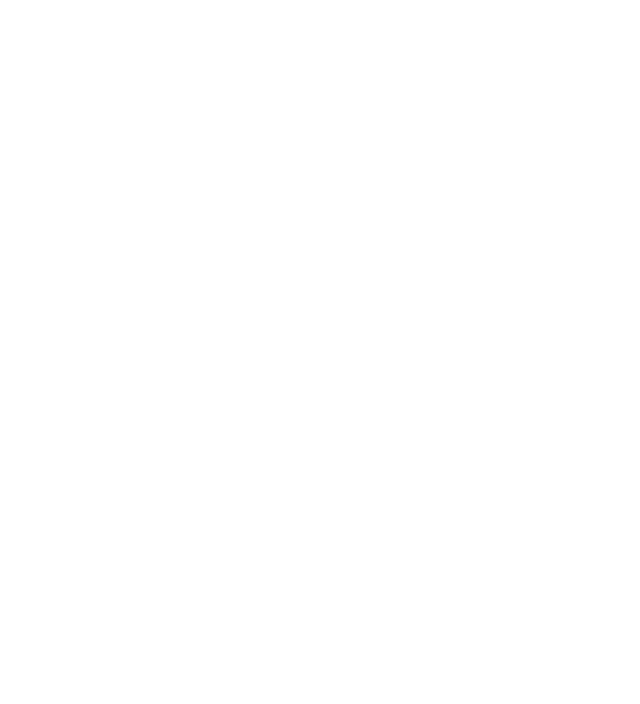
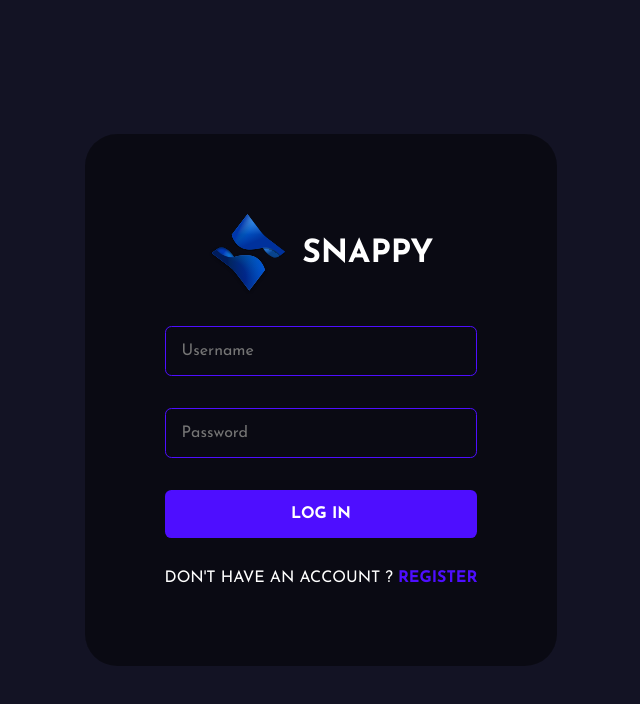
Before and after one commit to shresthashim/chat-app, a React (Create React App) app in the folder client/: page /login in a window 1280 px wide. Shown: the top 704 px of the page, without its empty margins (319-959 px from the left). Built offline with nearby package versions, Linux system fonts and the light colour scheme.

Commit message:
completed login functionality

```diff
--- a/client/src/pages/Login.jsx
+++ b/client/src/pages/Login.jsx
@@ -1,11 +1,151 @@
-import React from 'react'
+import React, { useState, useEffect } from "react";
+import axios from "axios";
+import styled from "styled-components";
+import { useNavigate, Link } from "react-router-dom";
+import Logo from "../assets/logo.svg";
+import { ToastContainer, toast } from "react-toastify";
+import "react-toastify/dist/ReactToastify.css";
+import { loginRoute } from "../utils/APIRoutes";
 
 const Login = () => {
+  const navigate = useNavigate();
+  const [values, setValues] = useState({ username: "", password: "" });
+  const toastOptions = {
+    position: "bottom-right",
+    autoClose: 8000,
+    pauseOnHover: true,
+    draggable: true,
+    theme: "dark",
+  };
+
+  useEffect(() => {
+    if (localStorage.getItem("chat-app-user")) {
+      navigate("/");
+    }
+  }, []);
+  const handleChange = (event) => {
+    setValues({ ...values, [event.target.name]: event.target.value });
+  };
+
+  const validateForm = () => {
+    const { username, password } = values;
+    if (username === "") {
+      toast.error("Email and Password is required.", toastOptions);
+      return false;
+    } else if (password === "") {
+      toast.error("Email and Password is required.", toastOptions);
+      return false;
+    }
+    return true;
+  };
+
+  const handleSubmit = async (event) => {
+    event.preventDefault();
+    if (validateForm()) {
+      const { username, password } = values;
+      const { data } = await axios.post(loginRoute, {
+        username,
+        password,
+      });
+      if (data.status === false) {
+        toast.error(data.msg, toastOptions);
+      }
+      if (data.status === true) {
+        localStorage.setItem("chat-app-user", JSON.stringify(data.user));
+
+        navigate("/");
+      }
+    }
+  };
+
   return (
-    <div>
+    <>
+      <FormContainer>
+        <form action='' onSubmit={(event) => handleSubmit(event)}>
+          <div className='brand'>
+            <img src={Logo} alt='logo' />
+            <h1>snappy</h1>
+          </div>
+          <input type='text' placeholder='Username' name='username' onChange={(e) => handleChange(e)} min='3' />
+          <input type='password' placeholder='Password' name='password' onChange={(e) => handleChange(e)} />
+          <button type='submit'>Log In</button>
+          <span>
+            Don't have an account ? <Link to='/register'>Register</Link>
+          </span>
+        </form>
+      </FormContainer>
+      <ToastContainer />
+    </>
+  );
+};
 
-    </div>
-  )
-}
+const FormContainer = styled.div`
+  height: 100vh;
+  width: 100vw;
+  display: flex;
+  flex-direction: column;
+  justify-content: center;
+  gap: 1rem;
+  align-items: center;
+  background-color: #131324;
+  .brand {
+    display: flex;
+    align-items: center;
+    gap: 1rem;
+    justify-content: center;
+    img {
+      height: 5rem;
+    }
+    h1 {
+      color: white;
+      text-transform: uppercase;
+    }
+  }
 
-export default Login
+  form {
+    display: flex;
+    flex-direction: column;
+    gap: 2rem;
+    background-color: #00000076;
+    border-radius: 2rem;
+    padding: 5rem;
+  }
+  input {
+    background-color: transparent;
+    padding: 1rem;
+    border: 0.1rem solid #4e0eff;
+    border-radius: 0.4rem;
+    color: white;
+    width: 100%;
+    font-size: 1rem;
+    &:focus {
+      border: 0.1rem solid #997af0;
+      outline: none;
+    }
+  }
+  button {
+    background-color: #4e0eff;
+    color: white;
+    padding: 1rem 2rem;
+    border: none;
+    font-weight: bold;
+    cursor: pointer;
+    border-radius: 0.4rem;
+    font-size: 1rem;
+    text-transform: uppercase;
+    &:hover {
+      background-color: #4e0eff;
+    }
+  }
+  span {
+    color: white;
+    text-transform: uppercase;
+    a {
+      color: #4e0eff;
+      text-decoration: none;
+      font-weight: bold;
+    }
+  }
+`;
+
+export default Login;
--- a/client/src/pages/Register.jsx
+++ b/client/src/pages/Register.jsx
@@ -22,6 +22,12 @@
     draggable: true,
     theme: "dark",
   };
+
+  useEffect(() => {
+    if (localStorage.getItem("chat-app-user")) {
+      navigate("/");
+    }
+  }, []);
   const handleSubmit = async (event) => {
     event.preventDefault();
     if (handleValidation()) {
--- a/client/src/utils/APIRoutes.js
+++ b/client/src/utils/APIRoutes.js
@@ -1,3 +1,4 @@
 const host = "http://localhost:5000";
 
 export const registerRoute = `${host}/api/auth/register`;
+export const loginRoute = `${host}/api/auth/login`;
```
Also changed, not shown: 2 other files (tests, documents, lock files or other folders).
